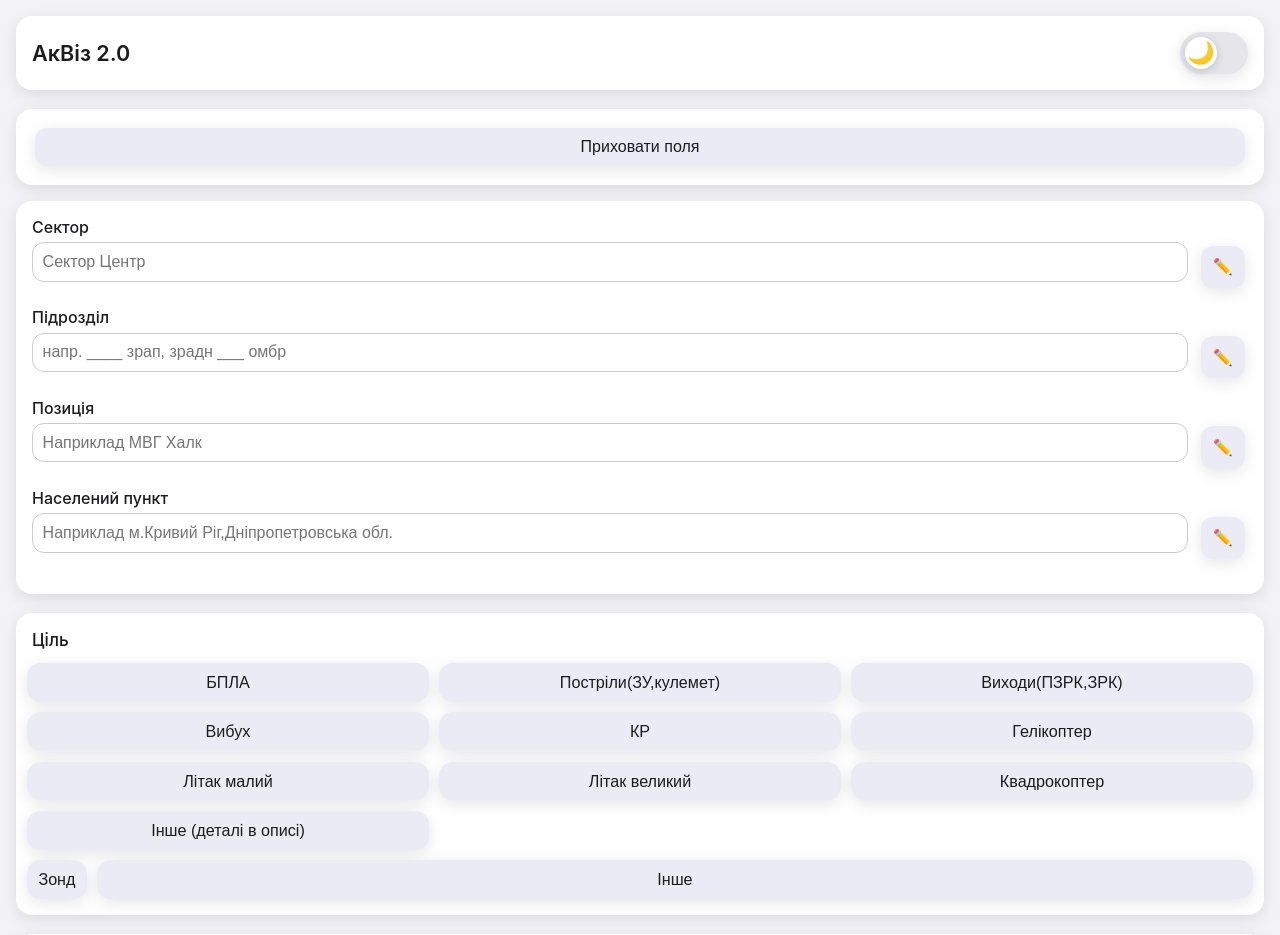
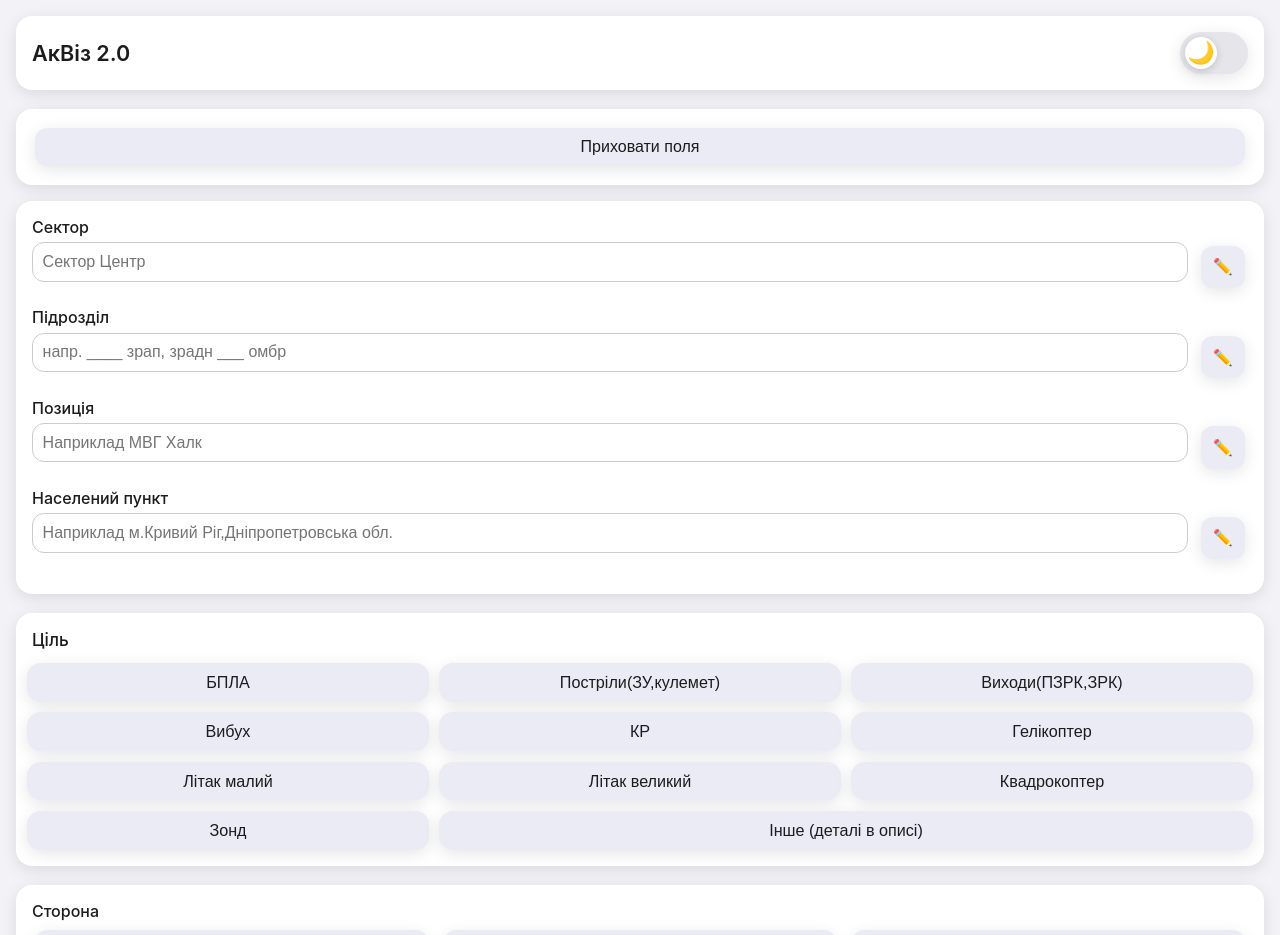
Before and after one commit to lolittajdm-alt/akviz0.2, a Next.js app: page / in a window 1280 px wide. Shown: the top 935 px of the page. Built offline with nearby package versions, Linux system fonts and the light colour scheme.

Commit message:
Update index.js

```diff
--- a/pages/index.js
+++ b/pages/index.js
@@ -380,19 +380,16 @@ export default function Home() {
     marginBottom: "0.8rem",
     fontSize: "1.07rem"
   }}>Ціль</label>
-
-  {/* Основные цели без Зонд и Інше */}
   <div
     style={{
       display: "grid",
       gridTemplateColumns: "repeat(3, minmax(0, 1fr))",
       gap: "0.65rem",
       width: "100%",
-      alignItems: "stretch",
-      marginBottom: "0.65rem"
+      alignItems: "stretch"
     }}
   >
-    {goalsList.filter(goal => goal !== "Зонд" && goal !== "Інше").map((goal) => (
+    {goalsList.map((goal) => (
       <button
         key={goal}
         onClick={() => toggleGoal(goal)}
@@ -417,76 +414,15 @@ export default function Home() {
           width: "100%",
           whiteSpace: "nowrap",
           overflow: "hidden",
-          textOverflow: "ellipsis"
+          textOverflow: "ellipsis",
+          // Растянуть кнопку "Інше..." на две колонки
+          ...(goal === "Інше (деталі в описі)" ? { gridColumn: "span 2" } : {})
         }}
         title={goal}
       >
         {goal}
       </button>
     ))}
-  </div>
-
-  {/* Зонд и Інше на отдельной строке */}
-  <div style={{ display: "grid", gridTemplateColumns: "min-content 1fr", gap: "0.65rem" }}>
-    {/* Зонд обычная кнопка */}
-    <button
-      onClick={() => toggleGoal("Зонд")}
-      style={{
-        background: form.selectedGoals.includes("Зонд")
-          ? theme.success
-          : theme.secondary,
-        color: form.selectedGoals.includes("Зонд")
-          ? "#fff"
-          : theme.label,
-        fontWeight: form.selectedGoals.includes("Зонд") ? 600 : 500,
-        border: "none",
-        borderRadius: "14px",
-        boxShadow: form.selectedGoals.includes("Зонд")
-          ? "0 2px 8px rgba(50,215,75,0.14)"
-          : theme.shadow,
-        padding: "0.62rem 0.7rem",
-        fontSize: "1.01rem",
-        transition: "background .18s, color .18s, box-shadow .18s",
-        cursor: "pointer",
-        minWidth: 0,
-        whiteSpace: "nowrap",
-        overflow: "hidden",
-        textOverflow: "ellipsis"
-      }}
-      title="Зонд"
-    >
-      Зонд
-    </button>
-    {/* Інше занимает всё остальное */}
-    <button
-      onClick={() => toggleGoal("Інше")}
-      style={{
-        background: form.selectedGoals.includes("Інше")
-          ? theme.success
-          : theme.secondary,
-        color: form.selectedGoals.includes("Інше")
-          ? "#fff"
-          : theme.label,
-        fontWeight: form.selectedGoals.includes("Інше") ? 600 : 500,
-        border: "none",
-        borderRadius: "14px",
-        boxShadow: form.selectedGoals.includes("Інше")
-          ? "0 2px 8px rgba(50,215,75,0.14)"
-          : theme.shadow,
-        padding: "0.62rem 0.7rem",
-        fontSize: "1.01rem",
-        transition: "background .18s, color .18s, box-shadow .18s",
-        cursor: "pointer",
-        minWidth: 0,
-        width: "100%",
-        whiteSpace: "nowrap",
-        overflow: "hidden",
-        textOverflow: "ellipsis"
-      }}
-      title="Інше"
-    >
-      Інше
-    </button>
   </div>
 </div>
 
```
